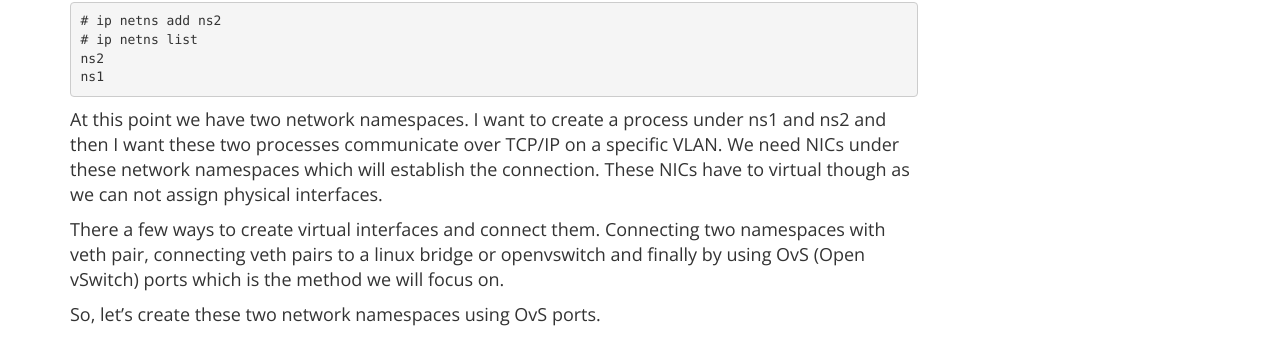
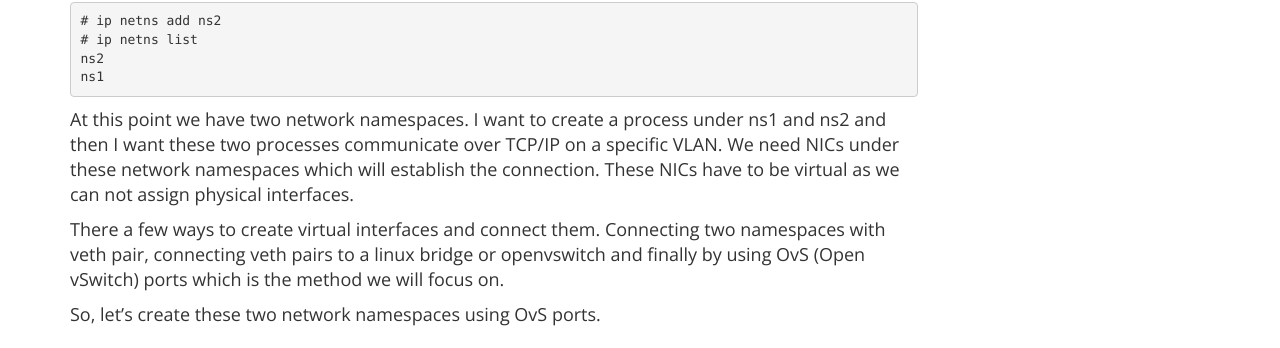
Before and after one commit to ozgurakan/ozgurakan.github.io, a Jekyll site: the page built from _posts/2015-06-08-openvswtich-network-namespaces.markdown, in a window 1280 px wide and 900 px high, scrolled down 4201 px. Shown: the part 153-501 px from the top of the window. Built offline with Jekyll 4.4.1, drawn with Linux system fonts in a browser that asks for light colours; nearby versions of some CDN libraries; Markdown is read by kramdown in place of the engine named in the settings; comment, search, counter and statistics services are not loaded.

Commit message:
typo fix

```diff
--- a/_posts/2015-06-08-openvswtich-network-namespaces.markdown
+++ b/_posts/2015-06-08-openvswtich-network-namespaces.markdown
@@ -30,6 +30,7 @@ If you don't run linux on your computer or want to be on the safe side, as of tr
 
 {% include vagrant_install.markdown %}
 
+<a name="start_of_OvS"></a>
 ### List Network Namespaces
 
 ip tools, so `ip` command is used to alter network namespaces. To list available namespaces;
@@ -62,7 +63,7 @@ Let's add one more
     ns2
     ns1
 
-At this point we have two network namespaces. I want to create a process under ns1 and ns2 and then I want these two processes communicate over TCP/IP on a specific VLAN. We need NICs under these network namespaces which will establish the connection. These NICs have to virtual though as we can not assign physical interfaces.
+At this point we have two network namespaces. I want to create a process under ns1 and ns2 and then I want these two processes communicate over TCP/IP on a specific VLAN. We need NICs under these network namespaces which will establish the connection. These NICs have to be virtual as we can not assign physical interfaces.
 
 There a few ways to create virtual interfaces and connect them. Connecting two namespaces with veth pair, connecting veth pairs to a linux bridge or openvswitch and finally by using OvS (Open vSwitch) ports which is the method we will focus on.
 
```
